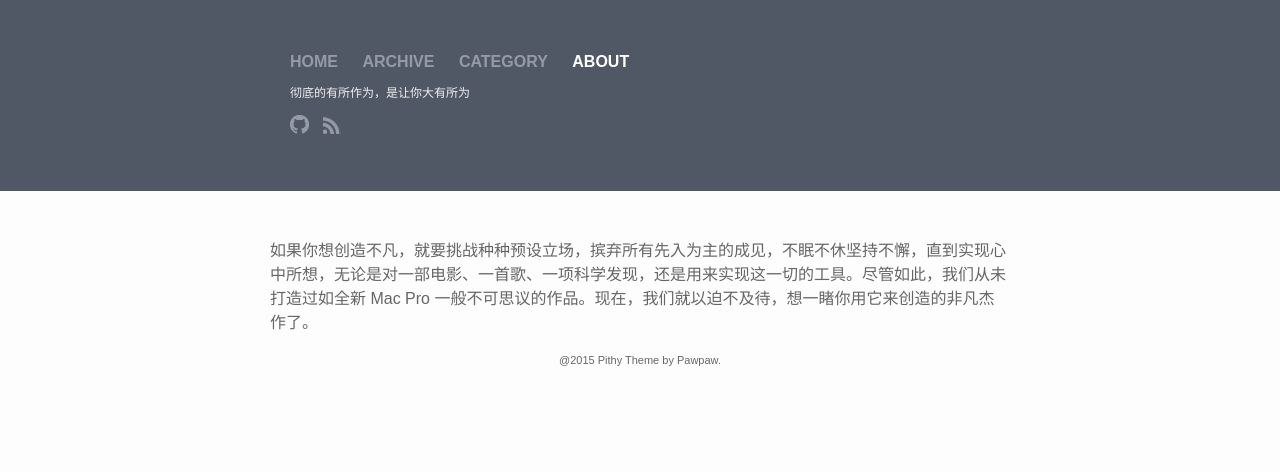
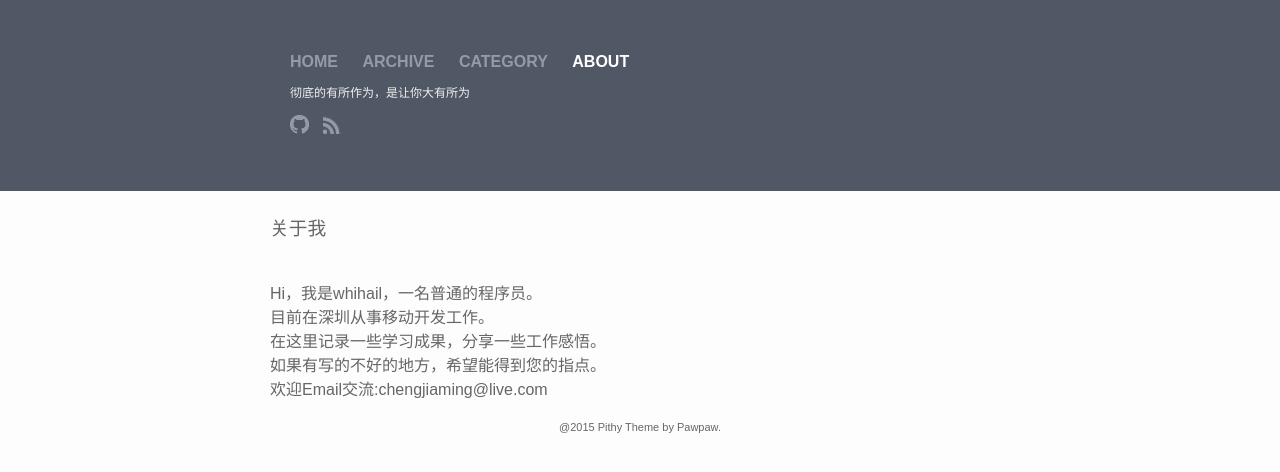
Before and after one commit to chengjiaming/whihail.github.io, a Jekyll site: the page built from about.html, in a window 1280 px wide. Shown: the top 472 px of the page. Built offline with Jekyll 4.4.1, drawn with Linux system fonts in a browser that asks for light colours.

Commit message:
about me

```diff
--- a/about.html
+++ b/about.html
@@ -3,6 +3,16 @@ layout: default
 ---
 
 <div class="about">
+
+<h3>关于我</h3>
 <br>
-如果你想创造不凡，就要挑战种种预设立场，摈弃所有先入为主的成见，不眠不休坚持不懈，直到实现心中所想，无论是对一部电影、一首歌、一项科学发现，还是用来实现这一切的工具。尽管如此，我们从未打造过如全新 Mac Pro 一般不可思议的作品。现在，我们就以迫不及待，想一睹你用它来创造的非凡杰作了。
+Hi，我是whihail，一名普通的程序员。
+<br>
+目前在深圳从事移动开发工作。
+<br>
+在这里记录一些学习成果，分享一些工作感悟。
+<br>
+如果有写的不好的地方，希望能得到您的指点。
+<br>
+欢迎Email交流:chengjiaming@live.com
 </div>
```
Also changed, not shown: 7 other files.
